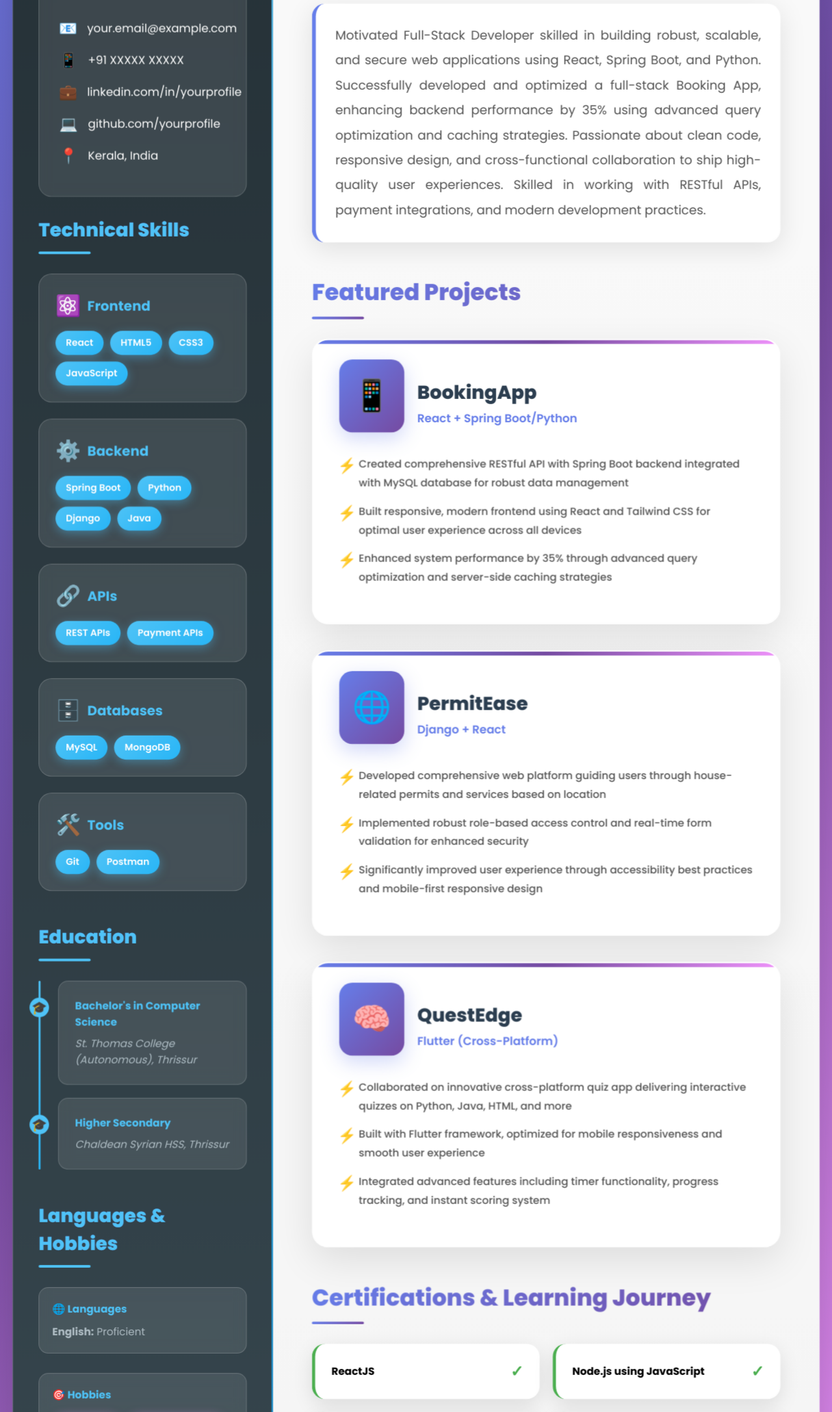
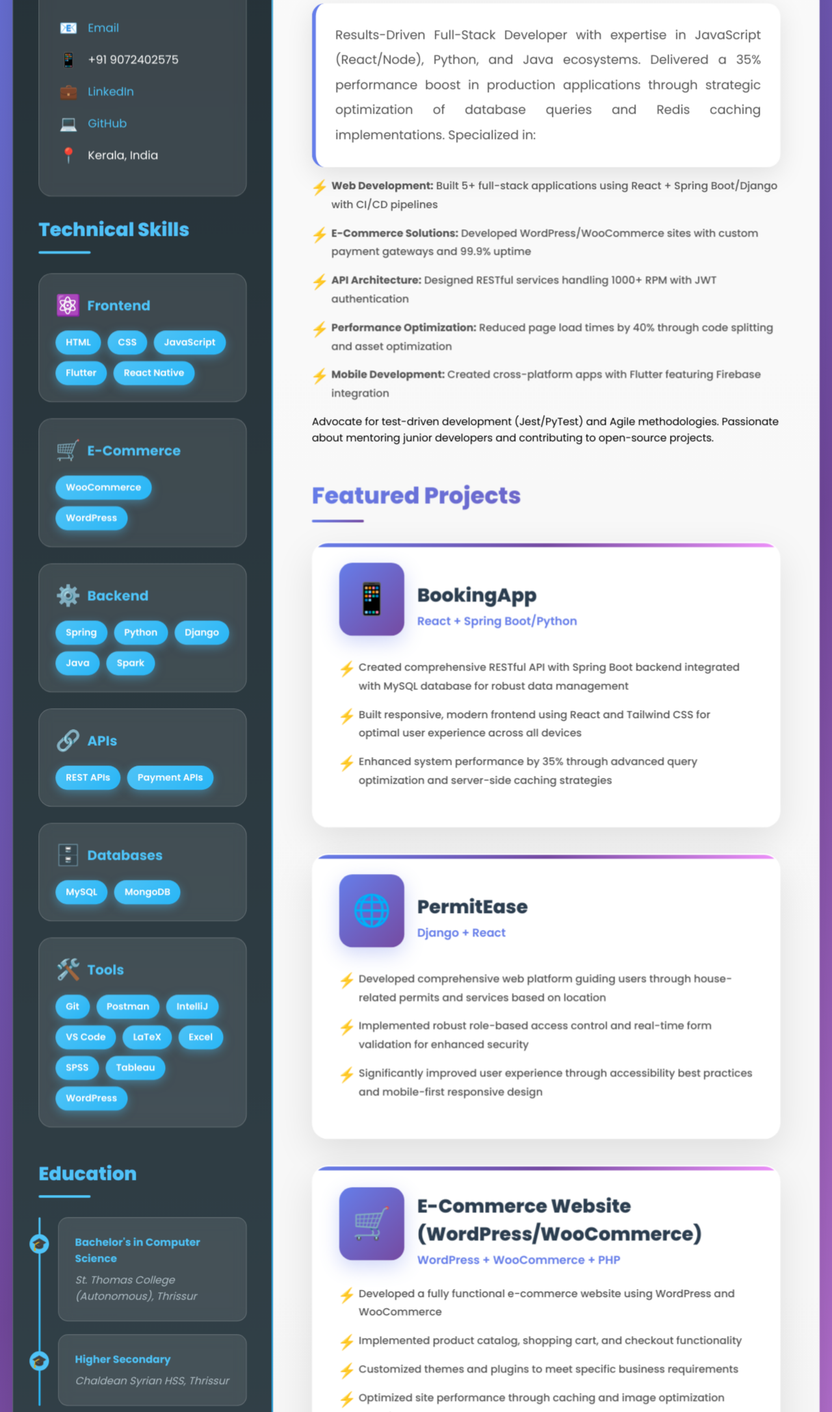
Before and after one commit to Anjo-Erinjery/anjo-erinjery, a plain HTML site: page index.html in a window 1280 px wide. Shown: the part 627-2800 px from the top of the page at 65% size. Drawn offline with Linux system fonts and the light colour scheme.

Commit message:
July Updated

```diff
--- a/index.html
+++ b/index.html
@@ -933,15 +933,15 @@
 
                     <div class="hero-stats">
                         <div class="stat-item">
-                            <span class="stat-number">3+</span>
+                            <span class="stat-number">4+</span>
                             <span class="stat-label">Projects</span>
                         </div>
-                        <div class="stat-item">
+                        <!-- <div class="stat-item">
                             <span class="stat-number">35%</span>
                             <span class="stat-label">Performance Boost</span>
-                        </div>
+                        </div> -->
                         <div class="stat-item">
-                            <span class="stat-number">8+</span>
+                            <span class="stat-number">15+</span>
                             <span class="stat-label">Technologies</span>
                         </div>
                     </div>
@@ -956,19 +956,40 @@
                         <h3 class="section-title">Contact</h3>
                         <div class="contact-item">
                             <span class="contact-icon">📧</span>
-                            <span>your.email@example.com</span>
+                            <!-- <span>anjosamson05@gmail.com</span> -->
+<a href="mailto:anjosamson05@gmail.com"
+   style="color: #4fc3f7; text-decoration: none;"
+   title="Click to email or copy anjosamson05@gmail.com"
+   onclick="copyEmail('anjosamson05@gmail.com')">
+   Email
+</a>
+
+<script>
+function copyEmail(email) {
+    // Create a temporary input element to copy the email
+    const tempInput = document.createElement('input');
+    tempInput.value = email;
+    document.body.appendChild(tempInput);
+    tempInput.select();
+    document.execCommand('copy');
+    document.body.removeChild(tempInput);
+    alert('Email copied to clipboard: ' + email);
+}
+</script>
                         </div>
                         <div class="contact-item">
                             <span class="contact-icon">📱</span>
-                            <span>+91 XXXXX XXXXX</span>
+                            <span>+91 9072402575</span>
                         </div>
                         <div class="contact-item">
                             <span class="contact-icon">💼</span>
-                            <span>linkedin.com/in/yourprofile</span>
+                            <!-- <span>https://www.linkedin.com/in/anjo-samson-erinjery-8923b9284/</span> -->
+                            <a href="https://www.linkedin.com/in/anjo-samson-erinjery-8923b9284/" target="_blank" style="color: #4fc3f7; text-decoration: none;">LinkedIn</a>
                         </div>
                         <div class="contact-item">
                             <span class="contact-icon">💻</span>
-                            <span>github.com/yourprofile</span>
+                            <!-- <span>github.com/yourprofile</span> -->
+                            <a href="https://github.com/Anjo-Erinjery" target="_blank" style="color: #4fc3f7; text-decoration: none;">GitHub</a>
                         </div>
                         <div class="contact-item">
                             <span class="contact-icon">📍</span>
@@ -982,21 +1003,37 @@
                             <div class="skill-category">
                                 <h4><span class="skill-icon">⚛️</span> Frontend</h4>
                                 <div class="skill-tags">
-                                    <span class="skill-tag">React</span>
-                                    <span class="skill-tag">HTML5</span>
-                                    <span class="skill-tag">CSS3</span>
+
+
+
+
+                                    <span class="skill-tag">HTML</span>
+                                    <span class="skill-tag">CSS</span>
                                     <span class="skill-tag">JavaScript</span>
+                                    <span class="skill-tag">Flutter</span>
+                                    <span class="skill-tag">React Native</span>
                                 </div>
                             </div>
+                            <!-- In your Technical Skills section, add these skill tags -->
+<div class="skill-category">
+    <h4><span class="skill-icon">🛒</span> E-Commerce</h4>
+    <div class="skill-tags">
+        <span class="skill-tag">WooCommerce</span>
+        <span class="skill-tag">WordPress</span>
+
+    </div>
+</div>
 
                             <div class="skill-category">
                                 <h4><span class="skill-icon">⚙️</span> Backend</h4>
                                 <div class="skill-tags">
-                                    <span class="skill-tag">Spring Boot</span>
+                                    <span class="skill-tag">Spring</span>
                                     <span class="skill-tag">Python</span>
                                     <span class="skill-tag">Django</span>
                                     <span class="skill-tag">Java</span>
+                                    <span class="skill-tag">Spark</span>
                                 </div>
+
                             </div>
 
                             <div class="skill-category">
@@ -1020,6 +1057,16 @@
                                 <div class="skill-tags">
                                     <span class="skill-tag">Git</span>
                                     <span class="skill-tag">Postman</span>
+                                    <span class="skill-tag">IntelliJ</span>
+                                    <span class="skill-tag">VS Code</span>
+                                    <span class="skill-tag">LaTeX</span>
+                                    <span class="skill-tag">Excel</span>
+                                    <span class="skill-tag">SPSS</span>
+                                    <span class="skill-tag">Tableau</span>
+                                    <span class="skill-tag">WordPress</span>
+
+
+
                                 </div>
                             </div>
                         </div>
@@ -1063,9 +1110,22 @@
                 <main class="content-area">
                     <section class="section">
                         <h2 class="section-title">Professional Profile</h2>
+                        <!-- <p class="profile-text">
+                            Motivated Full-Stack Developer skilled in building robust, scalable, and secure web applications using React, Spring Boot, and Python. Successfully developed and optimized a full-stack Booking App, enhancing backend performance by 35% using advanced query optimization and caching strategies. Passionate about clean code, responsive design, and cross-functional collaboration to ship high-quality user experiences. Skilled in working with RESTful APIs, payment integrations, and modern development practices.
+                        </p> -->
                         <p class="profile-text">
-                            Motivated Full-Stack Developer skilled in building robust, scalable, and secure web applications using React, Spring Boot, and Python. Successfully developed and optimized a full-stack Booking App, enhancing backend performance by 35% using advanced query optimization and caching strategies. Passionate about clean code, responsive design, and cross-functional collaboration to ship high-quality user experiences. Skilled in working with RESTful APIs, payment integrations, and modern development practices.
-                        </p>
+    Results-Driven Full-Stack Developer with expertise in JavaScript (React/Node), Python, and Java ecosystems. Delivered a 35% performance boost in production applications through strategic optimization of database queries and Redis caching implementations. Specialized in:
+
+    <ul class="project-features" style="margin-top:15px;">
+        <li><strong>Web Development:</strong> Built 5+ full-stack applications using React + Spring Boot/Django with CI/CD pipelines</li>
+        <li><strong>E-Commerce Solutions:</strong> Developed WordPress/WooCommerce sites with custom payment gateways and 99.9% uptime</li>
+        <li><strong>API Architecture:</strong> Designed RESTful services handling 1000+ RPM with JWT authentication</li>
+        <li><strong>Performance Optimization:</strong> Reduced page load times by 40% through code splitting and asset optimization</li>
+        <li><strong>Mobile Development:</strong> Created cross-platform apps with Flutter featuring Firebase integration</li>
+    </ul>
+
+    Advocate for test-driven development (Jest/PyTest) and Agile methodologies. Passionate about mentoring junior developers and contributing to open-source projects.
+</p>
                     </section>
 
                     <section class="section">
@@ -1100,6 +1160,24 @@
                                     <li>Significantly improved user experience through accessibility best practices and mobile-first responsive design</li>
                                 </ul>
                             </div>
+                            <!-- Add this project card to your "Featured Projects" section, right after the other projects -->
+<div class="project-card">
+    <div class="project-header">
+        <div class="project-emoji">🛒</div>
+        <div>
+            <h3 class="project-title">E-Commerce Website (WordPress/WooCommerce)</h3>
+            <p class="project-tech">WordPress + WooCommerce + PHP</p>
+        </div>
+    </div>
+    <ul class="project-features">
+        <li>Developed a fully functional e-commerce website using WordPress and WooCommerce</li>
+        <li>Implemented product catalog, shopping cart, and checkout functionality</li>
+        <li>Customized themes and plugins to meet specific business requirements</li>
+        <li>Optimized site performance through caching and image optimization techniques</li>
+        <li>Configured payment gateways and shipping options for seamless transactions</li>
+        <li>Live demo: <a href="https://dev-technova25.pantheonsite.io/" target="_blank" style="color: #667eea; text-decoration: none;">dev-technova25.pantheonsite.io</a></li>
+    </ul>
+</div>
 
                             <div class="project-card">
                                 <div class="project-header">
@@ -1122,37 +1200,30 @@
                         <h2 class="section-title">Certifications & Learning Journey</h2>
                         <div class="cert-grid">
                             <div class="cert-item cert-completed">
-                                <strong>ReactJS</strong>
+                                <strong>Prompt Engineering</strong>
                                 <span class="cert-status">✓</span>
                             </div>
                             <div class="cert-item cert-completed">
-                                <strong>Node.js using JavaScript</strong>
+                                <strong>Spark Fundamentals</strong>
                                 <span class="cert-status">✓</span>
                             </div>
                             <div class="cert-item cert-completed">
-                                <strong>MySQL</strong>
+                                <strong>Google Ads Apps</strong>
                                 <span class="cert-status">✓</span>
                             </div>
                             <div class="cert-item cert-completed">
-                                <strong>HTML & CSS</strong>
+                                <strong>Flutter Development</strong>
                                 <span class="cert-status">✓</span>
                             </div>
                             <div class="cert-item cert-completed">
-                                <strong>Python</strong>
+                                <strong>Git Craft : Mastering Open Source collaboration</strong>
                                 <span class="cert-status">✓</span>
                             </div>
                             <div class="cert-item cert-progress">
-                                <strong>Voice App Development</strong>
+                                <strong>React</strong>
                                 <span class="cert-status">...</span>
                             </div>
-                            <div class="cert-item cert-upcoming">
-                                <strong>Angular</strong>
-                                <span class="cert-status">»</span>
-                            </div>
-                            <div class="cert-item cert-upcoming">
-                                <strong>Software Testing using JavaScript</strong>
-                                <span class="cert-status">»</span>
-                            </div>
+
                         </div>
                     </section>
                 </main>
```
